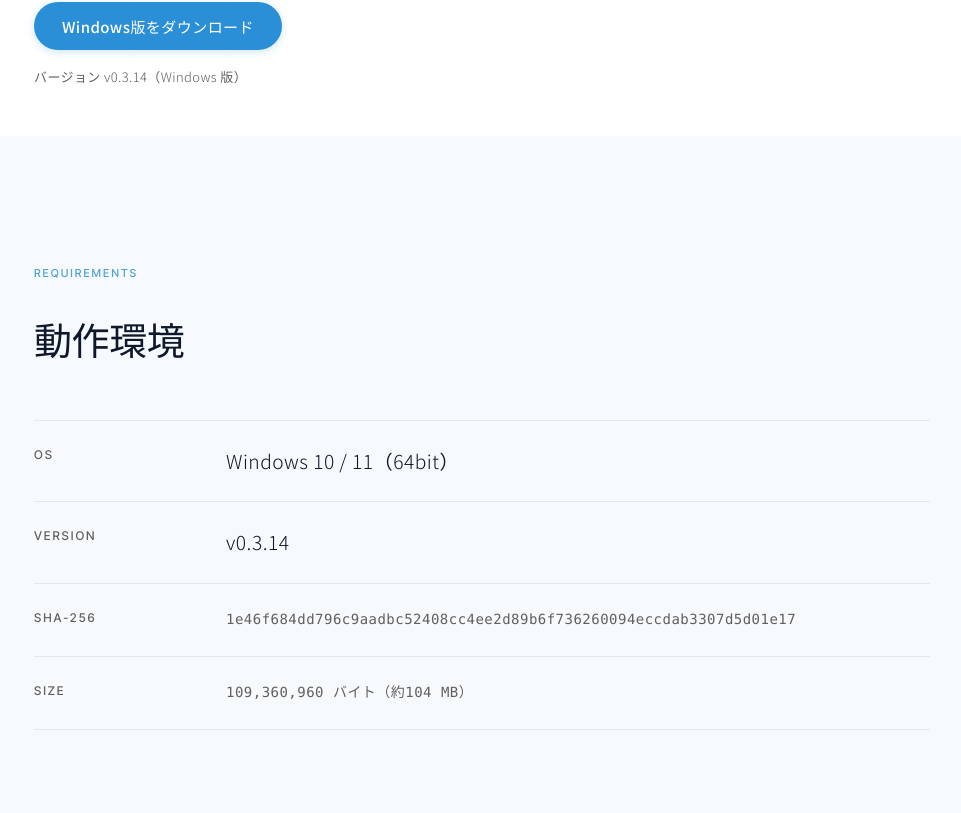
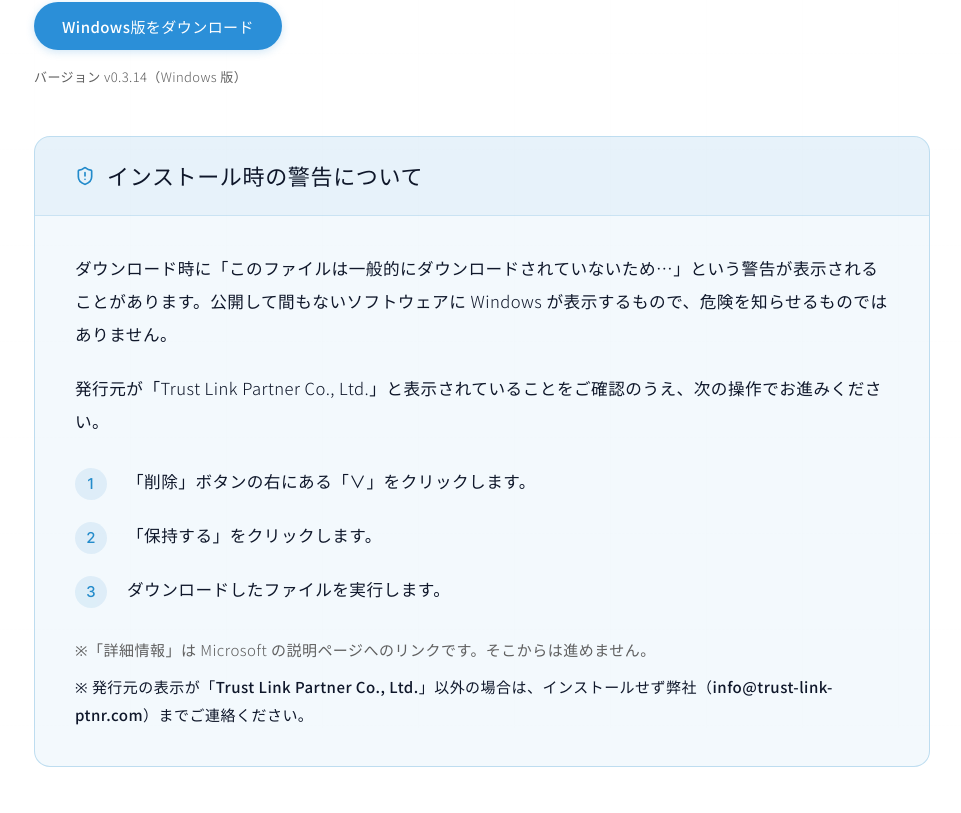
Before and after one commit to nakamura-del/trust-link-partner, a Next.js app: page /download in a window 1280 px wide. Shown: the part 427-1240 px from the top of the page, without its empty margins (158-1119 px from the left). Built offline with nearby package versions, Linux system fonts and the light colour scheme.

Commit message:
feat(download): インストール時の警告（一般的にダウンロードされていない）の案内を足す
Co-Authored-By: Claude Opus 5.5 <noreply@anthropic.com>

```diff
--- a/app/download/page.tsx
+++ b/app/download/page.tsx
@@ -44,6 +44,13 @@ function Label({ children }: { children: React.ReactNode }) {
   );
 }
 
+// ダウンロード直後のブラウザの警告（「一般的にダウンロードされていない」）。2026-10-16 実機で確認した操作。
+const INSTALL_WARNING_STEPS = [
+  "「削除」ボタンの右にある「∨」をクリックします。",
+  "「保持する」をクリックします。",
+  "ダウンロードしたファイルを実行します。",
+];
+
 const SMARTSCREEN_STEPS = [
   "表示された画面で「詳細情報」をクリックします。",
   "続けて表示される「実行」をクリックすると、インストールが始まります。",
@@ -85,6 +92,45 @@ export default function DownloadPage() {
                 ? `バージョン ${APP_VERSION}（Windows 版）`
                 : `バージョン ${APP_VERSION}（Windows 版）｜ダウンロードの公開まで今しばらくお待ちください。`}
             </p>
+
+            {/* インストール時の警告（ダウンロード直後のブラウザの SmartScreen 表示）。
+                ★折りたたまずに常に見せる。「発行元が違えばインストールしない」の一文は偽物対策なので消さない。 */}
+            <div className="mt-12 overflow-hidden rounded-2xl border border-primary/25 bg-primary/[0.05]">
+              <div className="border-b border-primary/15 bg-primary/[0.06] px-8 py-5 md:px-10">
+                <div className="flex items-center gap-3">
+                  <ShieldAlert className="h-5 w-5 shrink-0 text-primary" />
+                  <h2 className="text-[clamp(17px,1.8vw,22px)] font-medium tracking-luxe text-ink">
+                    インストール時の警告について
+                  </h2>
+                </div>
+              </div>
+              <div className="px-8 py-8 md:px-10 md:py-9">
+                <p className="text-[clamp(15px,1.3vw,17px)] font-light leading-[2] text-ink">
+                  ダウンロード時に「このファイルは一般的にダウンロードされていないため…」という警告が表示されることがあります。公開して間もないソフトウェアに Windows が表示するもので、危険を知らせるものではありません。
+                </p>
+                <p className="mt-5 text-[clamp(15px,1.3vw,17px)] font-light leading-[2] text-ink">
+                  発行元が「Trust Link Partner Co., Ltd.」と表示されていることをご確認のうえ、次の操作でお進みください。
+                </p>
+                <ol className="mt-7 space-y-5">
+                  {INSTALL_WARNING_STEPS.map((step, i) => (
+                    <li key={i} className="flex items-start gap-5">
+                      <span className="mt-0.5 flex h-8 w-8 shrink-0 items-center justify-center rounded-full bg-primary/10 font-display text-[15px] font-medium tabular-nums text-primary">
+                        {i + 1}
+                      </span>
+                      <p className="text-[clamp(15px,1.3vw,17px)] font-light leading-[1.9] text-ink">
+                        {step}
+                      </p>
+                    </li>
+                  ))}
+                </ol>
+                <p className="mt-7 text-[clamp(14px,1.2vw,15px)] font-light leading-[1.9] text-subtle">
+                  ※「詳細情報」は Microsoft の説明ページへのリンクです。そこからは進めません。
+                </p>
+                <p className="mt-2 text-[clamp(14px,1.2vw,15px)] font-medium leading-[1.9] text-ink">
+                  ※ 発行元の表示が「Trust Link Partner Co., Ltd.」以外の場合は、インストールせず弊社（info@trust-link-ptnr.com）までご連絡ください。
+                </p>
+              </div>
+            </div>
           </div>
         </section>
 
```
